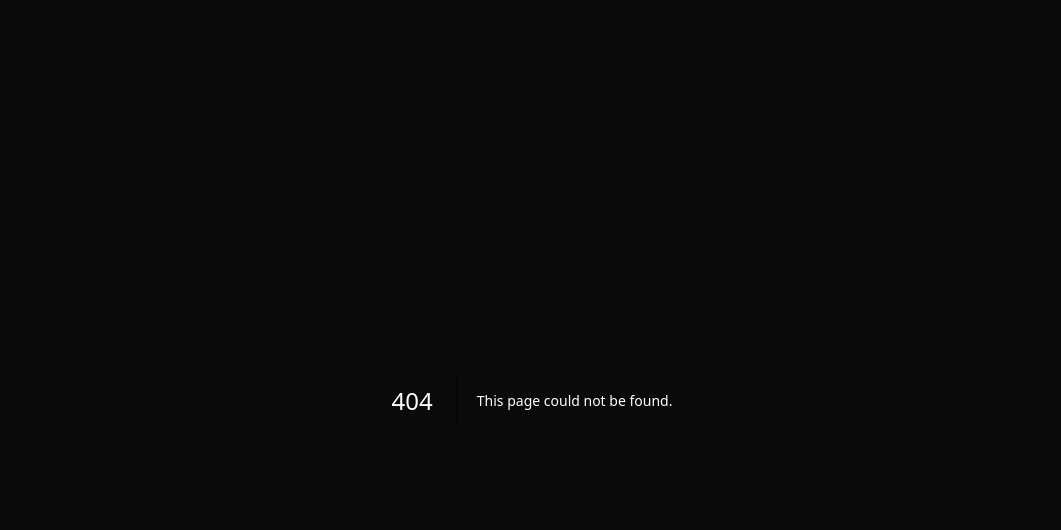
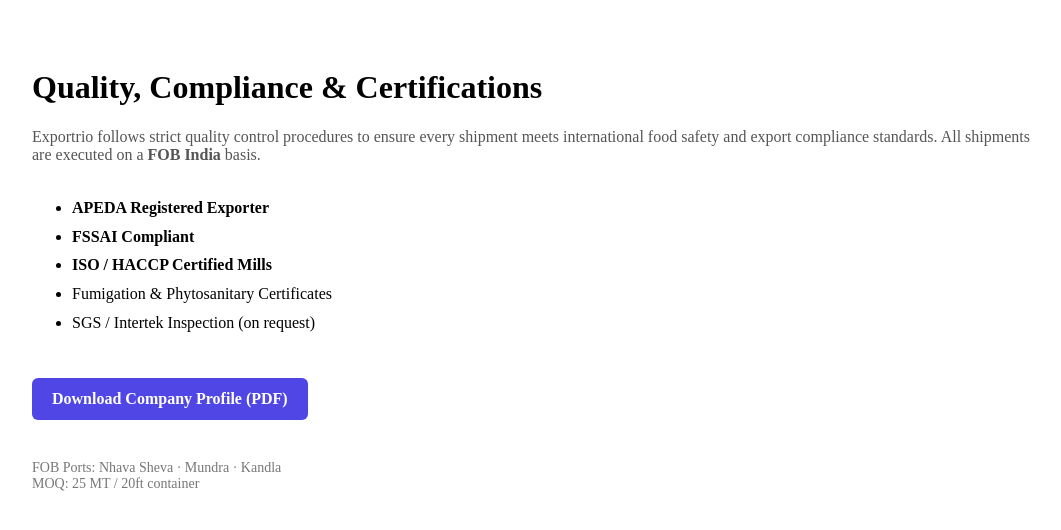
Before and after one commit to shridharsavanoor95-glitch/exportrio-live2, a Next.js app: page /quality in a window 1280 px wide. Before the commit this address had no page. Shown: the top 530 px of the page, without its empty margins (108-1169 px from the left). Built offline with nearby package versions, Linux system fonts and the light colour scheme.

Commit message:
Create quality.js

```diff
--- /dev/null
+++ b/pages/quality.js
@@ -0,0 +1,43 @@
+export default function Quality() {
+  return (
+    <main style={{ padding: 40, maxWidth: 1000, margin: "0 auto" }}>
+      <h1>Quality, Compliance & Certifications</h1>
+
+      <p style={{ marginTop: 20, color: "#555" }}>
+        Exportrio follows strict quality control procedures to ensure every
+        shipment meets international food safety and export compliance standards.
+        All shipments are executed on a <strong>FOB India</strong> basis.
+      </p>
+
+      <ul style={{ marginTop: 30, lineHeight: 1.8 }}>
+        <li><strong>APEDA Registered Exporter</strong></li>
+        <li><strong>FSSAI Compliant</strong></li>
+        <li><strong>ISO / HACCP Certified Mills</strong></li>
+        <li>Fumigation & Phytosanitary Certificates</li>
+        <li>SGS / Intertek Inspection (on request)</li>
+      </ul>
+
+      <div style={{ marginTop: 40 }}>
+        <a
+          href="/Exportrio_Tender_Profile.pdf"
+          style={{
+            display: "inline-block",
+            padding: "12px 20px",
+            background: "#4f46e5",
+            color: "#fff",
+            textDecoration: "none",
+            borderRadius: 6,
+            fontWeight: "bold",
+          }}
+        >
+          Download Company Profile (PDF)
+        </a>
+      </div>
+
+      <p style={{ marginTop: 40, fontSize: 14, color: "#777" }}>
+        FOB Ports: Nhava Sheva · Mundra · Kandla<br />
+        MOQ: 25 MT / 20ft container
+      </p>
+    </main>
+  );
+}
```
